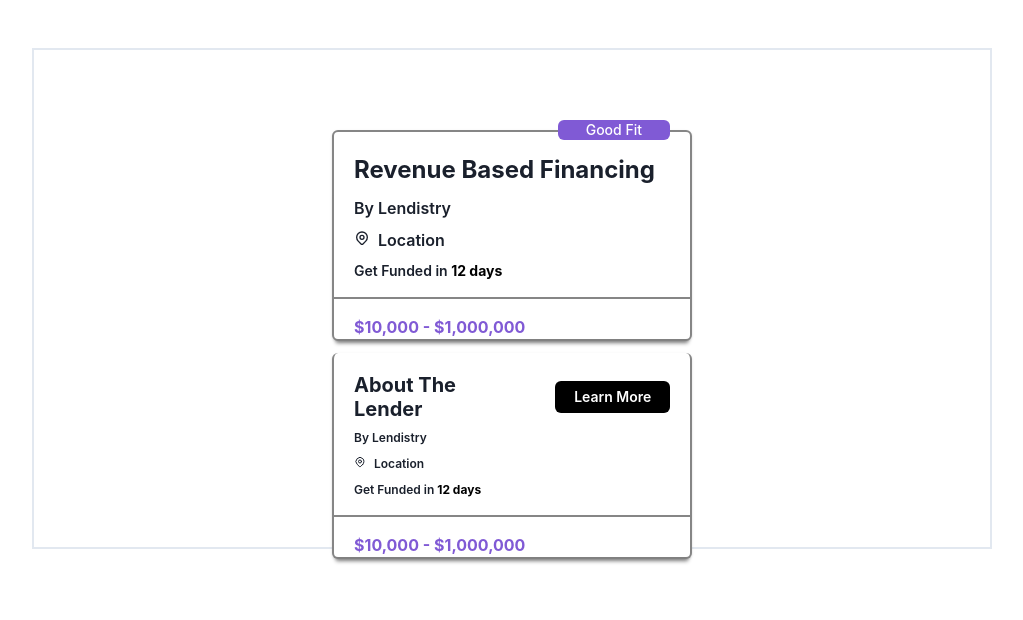
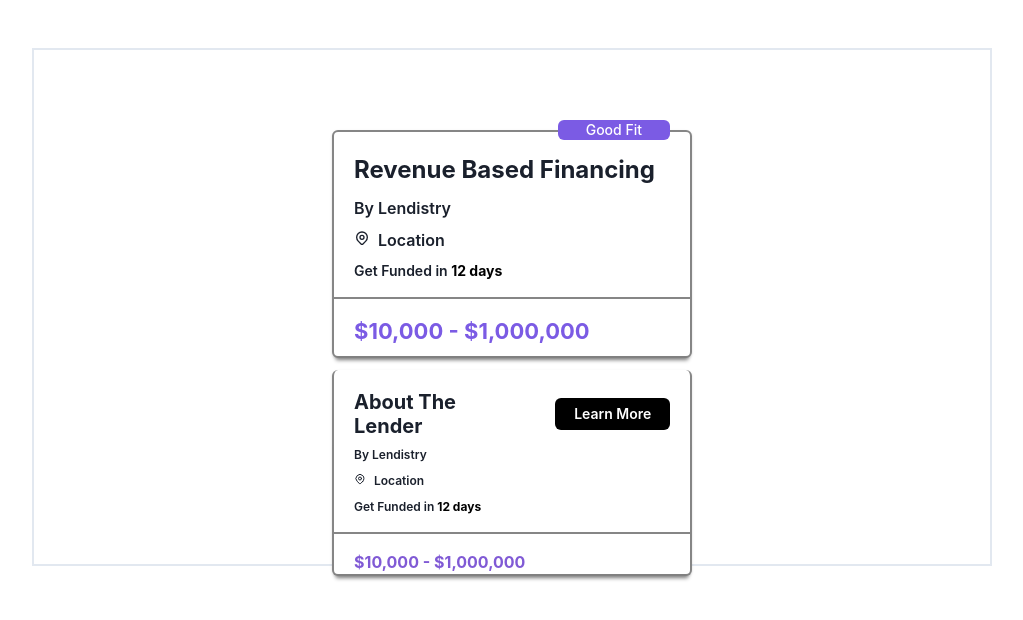
Before and after one commit to danilobatson/bags-interview-assessment, a Next.js app: page / in a window 1280 px wide. Shown: the top 620 px of the page, without its empty margins (128-1151 px from the left). Built offline with nearby package versions, Linux system fonts and the light colour scheme.

Commit message:
fixes card one body

```diff
--- a/pages/index.tsx
+++ b/pages/index.tsx
@@ -61,12 +61,12 @@ const Home: NextPage = () => {
             >
               <CardHeader pb={0}>
                 <Tag
+                  className={styles.purple}
                   pos='absolute'
                   top='-3'
                   right='5'
                   size='sm'
                   variant='solid'
-                  colorScheme='purple'
                 >
                   <Text px={5} fontSize='14px'>
                     Good Fit
@@ -102,7 +102,7 @@ const Home: NextPage = () => {
                     </Text>
                   </Box>
                   <Box>
-                    <Text px={5} fontWeight='700' size='sm' color='purple.500'>
+                    <Text px={5} pb={2} fontWeight='700' fontSize='22px' className={styles.purpleText}>
                       $10,000 - $1,000,000
                     </Text>
                   </Box>
--- a/styles/Home.module.css
+++ b/styles/Home.module.css
@@ -8,3 +8,12 @@
 .noBorder {
   border-top: 'none' !important;
 }
+
+.purple {
+  background-color: #7B5BE4 !important;
+;
+}
+
+.purpleText {
+  color: #7B5BE4 !important;
+}
```
